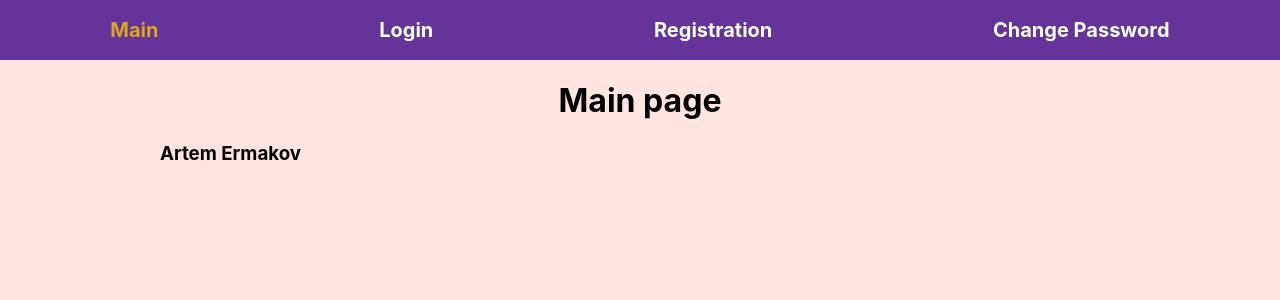
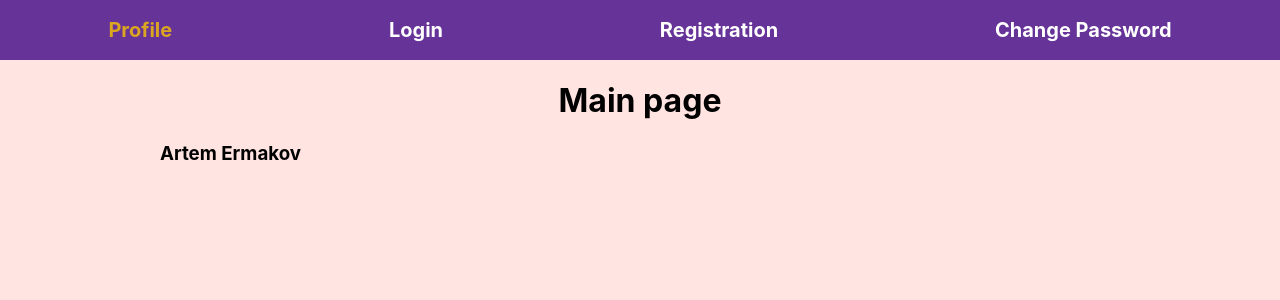
Before and after one commit to ArtsiomYermakou/Team_project, a React (Create React App) app: page /#/ in a window 1280 px wide. Shown: the top 300 px of the page. Built offline with nearby package versions, Linux system fonts and the light colour scheme.

Commit message:
Rename dal directory

```diff
--- a/src/n1_main/m1-ui/App.tsx
+++ b/src/n1_main/m1-ui/App.tsx
@@ -2,10 +2,11 @@ import React from 'react';
 import './App.css';
 import {HashRouter, Route} from "react-router-dom";
 import Header from "./component/Header/Header";
-import {Main} from "./component/Main/Main";
+import {Profile} from "./component/Profile/Profile";
 import Login from "./component/Login/Login";
 import Registration from "./component/Registration/Registration";
 import PasswordChange from "./component/PasswordChange/PasswordChange";
+import ForgotPassword from "./component/ForgotPassword/ForgotPassword";
 
 const App = () => {
     return (
@@ -13,10 +14,11 @@ const App = () => {
             <HashRouter>
                 <Header/>
                 <div className="block">
-                    <Route exact path='/' render={() => <Main/>}/>
-                    <Route exact path='/Login' render={() => <Login/>}/>
-                    <Route exact path='/Registration' render={() => <Registration/>}/>
-                    <Route exact path='/PasswordChange' render={() => <PasswordChange/>}/>
+                    <Route exact path='/' render={() => <Profile/>}/>
+                    <Route exact path='/login' render={() => <Login/>}/>
+                    <Route exact path='/registration' render={() => <Registration/>}/>
+                    <Route exact path='/passwordChange' render={() => <PasswordChange/>}/>
+                    <Route exact path='/forgotPassword' render={() => <ForgotPassword/>}/>
                 </div>
             </HashRouter>
         </div>
--- /dev/null
+++ b/src/n1_main/m1-ui/component/ForgotPassword/ForgotPassword.tsx
@@ -0,0 +1,10 @@
+import React from "react";
+import InputMaterial from "../../common/Input";
+
+const ForgotPassword = () => {
+    return <div>
+        <InputMaterial placeholder={"password"} label={"password"} />
+    </div>
+}
+
+export default ForgotPassword;
--- a/src/n1_main/m1-ui/component/Header/Header.tsx
+++ b/src/n1_main/m1-ui/component/Header/Header.tsx
@@ -5,10 +5,10 @@ import style from "./Header.module.css"
 
 const Header = () => {
     return <nav className={style.nav}>
-        <NavLink exact activeClassName={style.linkIsActive} className={style.link} to="/">Main</NavLink>
-        <NavLink activeClassName={style.linkIsActive} className={style.link} to="/Login">Login</NavLink>
-        <NavLink activeClassName={style.linkIsActive} className={style.link} to="/Registration">Registration</NavLink>
-        <NavLink activeClassName={style.linkIsActive} className={style.link} to="/PasswordChange">Change Password</NavLink>
+        <NavLink exact activeClassName={style.linkIsActive} className={style.link} to="/">Profile</NavLink>
+        <NavLink activeClassName={style.linkIsActive} className={style.link} to="/login">Login</NavLink>
+        <NavLink activeClassName={style.linkIsActive} className={style.link} to="/registration">Registration</NavLink>
+        <NavLink activeClassName={style.linkIsActive} className={style.link} to="/passwordChange">Change Password</NavLink>
     </nav>
 }
 
--- a/src/n1_main/m1-ui/component/Login/Login.tsx
+++ b/src/n1_main/m1-ui/component/Login/Login.tsx
@@ -2,6 +2,7 @@ import React from "react";
 import style from "../Login/Login.module.css";
 import InputMaterial from "../../common/Input";
 import ButtonMaterial from "../../common/Button";
+import { NavLink } from "react-router-dom";
 
 const Login = () => {
     return (
@@ -10,6 +11,7 @@ const Login = () => {
             <InputMaterial placeholder={"Login"} label={"Login"} /><br/>
             <InputMaterial placeholder={"Password"} label={"Password"} /><br />
             <ButtonMaterial nameButton={"Send"}/>
+            <div><NavLink to={"/forgotPassword"}>Forgot Password</NavLink></div>
         </div>
     )
 }
--- a/src/n1_main/m1-ui/component/Main/Main.tsx
+++ b/src/n1_main/m1-ui/component/Profile/Profile.tsx
@@ -2,7 +2,7 @@ import React from "react";
 import style from "./MainBlock.module.css"
 
 
-export const Main = () => {
+export const Profile = () => {
     return (
         <div className={style.mainBlock}>
             <h1 className={style.title}>Main page</h1>
--- a/src/n1_main/m2-bll/main-reducer.ts
+++ b/src/n1_main/m2-bll/main-reducer.ts
@@ -5,7 +5,7 @@ const InitialState = {}
 
 const mainReducer = (state: InitialStateType = InitialState, action: ActionTypes) => {
     switch (action.type) {
-        case "Main": {
+        case "Profile": {
 
         }
         default: {
@@ -14,6 +14,6 @@ const mainReducer = (state: InitialStateType = InitialState, action: ActionTypes
     }
 }
 export const MainAC = () => (
-    {type: "Main"} as const
+    {type: "Profile"} as const
 )
 export default mainReducer;
```
Also changed, not shown: src/n1_main/m1-ui/component/Profile/MainBlock.module.css (renamed from src/n1_main/m1-ui/component/Main/MainBlock.module.css).
